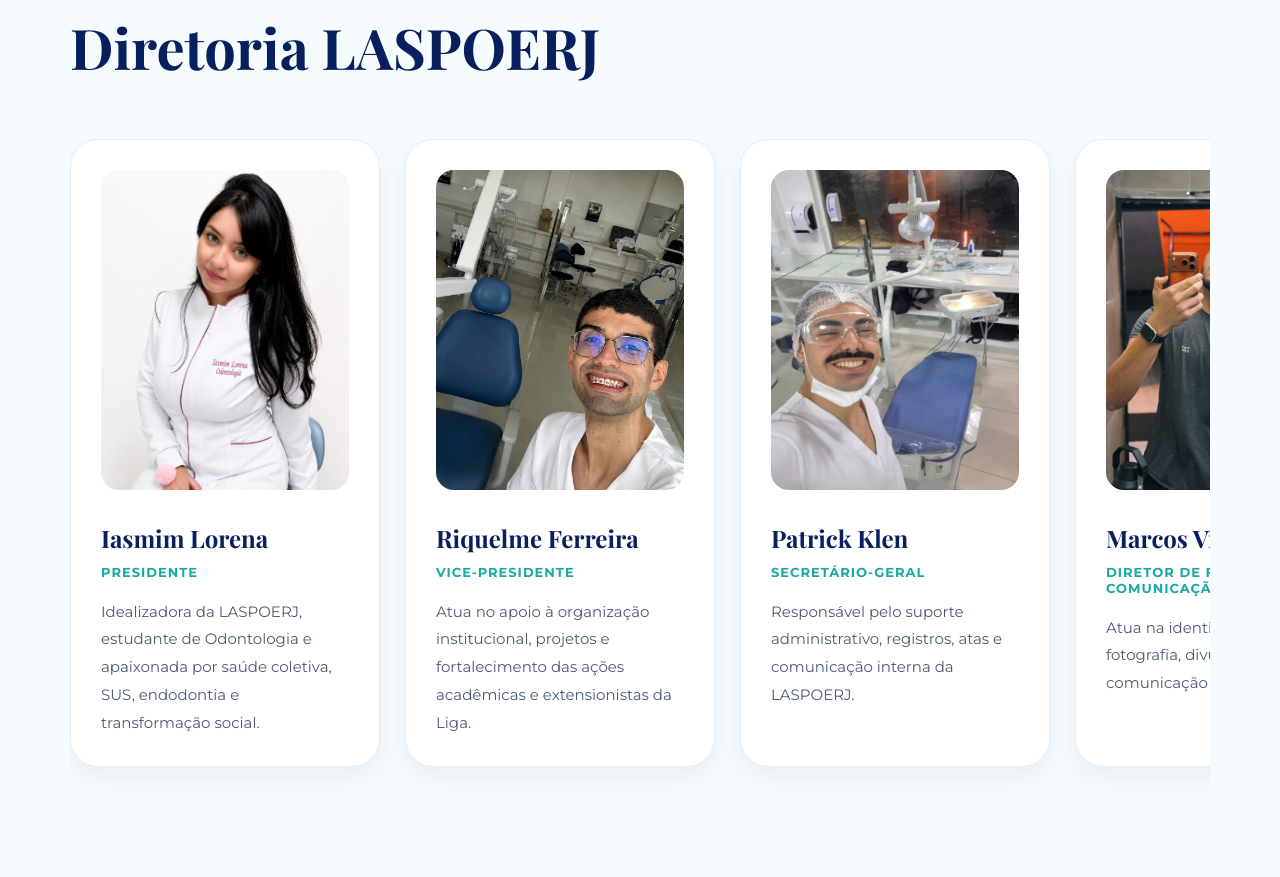
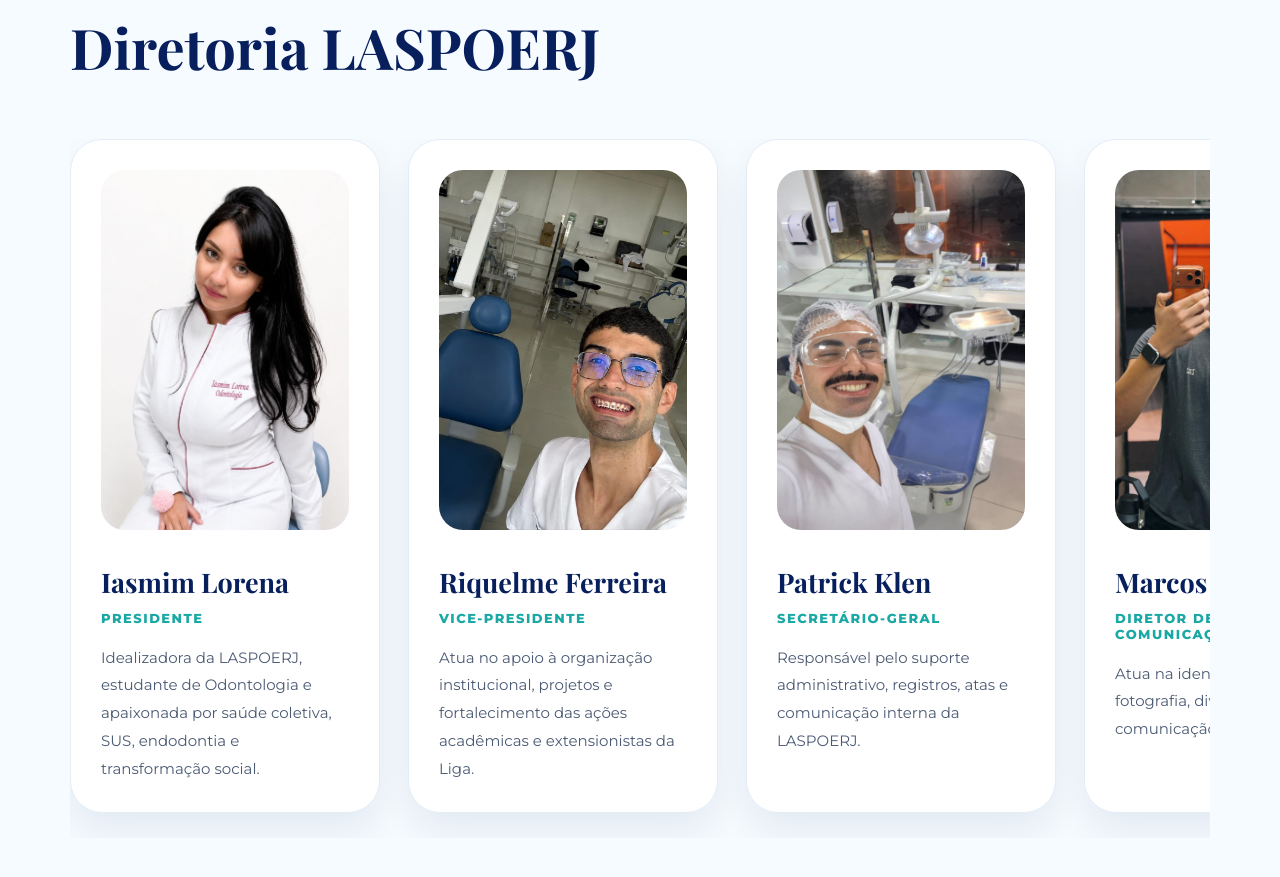
Before and after one commit to ligacademicasp/laspoerj.site, a Next.js app: page / in a window 1280 px wide. Shown: the part 2120-2997 px from the top of the page. Built offline with nearby package versions, Linux system fonts and the light colour scheme.

Commit message:
Update globals.css

```diff
--- a/app/globals.css
+++ b/app/globals.css
@@ -561,23 +561,6 @@
   .eventItem {
     flex-direction: column;
   }
-}.diretoria {
-  width: 100%;
-  padding: 110px 70px;
-  background: #F6FBFF;
-  clear: both;
-}
-
-.diretoriaGrid {
-  width: 100%;
-  display: grid;
-  grid-template-columns: repeat(5, minmax(220px, 1fr));
-  gap: 30px;
-  align-items: stretch;
-}
-
-.membroCard {
-  width: 100%;
 }/* NUMEROS */
 
 .numeros {
@@ -658,67 +641,62 @@
 .destaqueEvento strong,
 .destaqueEvento span {
   color: white;
+}.membroCard {
+  min-width: 310px;
+  max-width: 310px;
+  background: white;
+  border-radius: 32px;
+  padding: 30px;
+  border: 1px solid #e3edf7;
+  box-shadow: 0 18px 40px rgba(7, 31, 92, 0.08);
+  scroll-snap-align: start;
+  transition: 0.3s ease;
 }
 
-/* DIRETORIA */
-
-.diretoria {
-  padding: 110px 70px;
-  background: #f6fbff;
-}
-
-.diretoriaGrid {
-  display: grid;
-  grid-template-columns: repeat(5, 1fr);
-  gap: 25px;
-  margin-top: 40px;
-}
-
-.membroCard {
-  background: white;
-  border-radius: 28px;
-  padding: 20px;
-  border: 1px solid #e3edf7;
-  box-shadow: 0 10px 25px rgba(0,0,0,.05);
+.membroCard:hover {
+  transform: translateY(-8px);
 }
 
 .fotoMembro {
   width: 100%;
-  height: 320px;
+  height: 360px;
   object-fit: cover;
-  border-radius: 18px;
-  margin-bottom: 20px;
+  object-position: center;
+  border-radius: 24px;
+  margin-bottom: 22px;
 }
 
 .membroCard h3 {
-  font-size: 24px;
+  font-family: 'Playfair Display', serif;
+  font-size: 27px;
   color: var(--azul-marinho);
+  margin-bottom: 10px;
 }
 
 .membroCard span {
   display: block;
-  margin: 10px 0;
+  margin-bottom: 18px;
   color: var(--turquesa);
-  font-weight: 700;
+  font-weight: 800;
   text-transform: uppercase;
-  letter-spacing: 1px;
+  letter-spacing: 1.5px;
+  font-size: 13px;
 }
 
 .membroCard p {
-  line-height: 1.7;
+  line-height: 1.85;
   color: var(--texto);
+  font-size: 15px;
 }
 
 /* RESPONSIVO */
 
 @media (max-width: 1200px) {
-  .diretoriaGrid {
-    grid-template-columns: repeat(3, 1fr);
-  }
 
   .eventosGrid {
     grid-template-columns: repeat(2, 1fr);
   }
+
 }
 
 @media (max-width: 768px) {
@@ -987,30 +965,144 @@
     font-size: 18px;
   }
 }
-/* ===== MOBILE ===== */
+/* ========================= */
+/* MOBILE */
+/* ========================= */
 
 @media (max-width: 768px) {
 
+  .header {
+    padding: 16px 20px;
+  }
+
+  .logoBox img {
+    width: 60px;
+    height: 60px;
+  }
+
+  .logoBox strong {
+    font-size: 20px;
+    letter-spacing: 2px;
+  }
+
   .hero {
+    padding: 40px 20px;
     overflow-x: hidden;
-    padding: 40px 24px;
   }
 
   .hero h1 {
-    font-size: 3rem;
+    font-size: clamp(2rem, 10vw, 2.8rem);
     line-height: 1.1;
     max-width: 100%;
-    word-break: keep-all;
-    overflow-wrap: break-word;
   }
 
   .typewriter {
     display: block;
-    font-size: 2.6rem;
+    font-size: clamp(1.8rem, 8vw, 2.4rem);
+    white-space: normal;
+    border-right: none;
+    animation: none;
   }
 
   .descricao {
-    font-size: 1.1rem;
+    font-size: 1rem;
     line-height: 1.8;
   }
+
+  .sobre,
+  .diretoria,
+  .agendaSection,
+  .contatoSection,
+  .orientadores,
+  .eventos {
+    padding: 70px 20px;
+  }
+
+  .numeros {
+    grid-template-columns: repeat(2, 1fr);
+    gap: 15px;
+    padding: 30px 20px;
+  }
+
+  .numeros div {
+    padding: 25px 15px;
+  }
+
+  .diretoriaGrid {
+    display: flex;
+    overflow-x: auto;
+    gap: 20px;
+    scroll-snap-type: x mandatory;
+    padding-bottom: 15px;
+  }
+
+  .membroCard {
+    min-width: 280px;
+    max-width: 280px;
+    flex-shrink: 0;
+    scroll-snap-align: start;
+  }
+
+  .fotoMembro {
+    height: 320px;
+  }
+
+  .eventosGrid {
+    grid-template-columns: 1fr;
+  }
+
+  .orientadorCard {
+    grid-template-columns: 1fr;
+    gap: 25px;
+  }
+
+  .fotoOrientador {
+    height: 320px;
+  }
+
+  .contatoGrid {
+    grid-template-columns: 1fr;
+  }
+
+  .calendarCard {
+    padding: 20px;
+  }
+
+  .eventItem {
+    flex-direction: column;
+  }
+
+}html,
+body {
+  overflow-x: hidden;
+  width: 100%;
 }
+
+main {
+  overflow-x: hidden;
+  width: 100%;
+}/* CORREÇÃO FINAL DA DIRETORIA */
+
+.membroCard {
+  min-width: 310px !important;
+  max-width: 310px !important;
+  padding: 30px !important;
+  border-radius: 32px !important;
+}
+
+.fotoMembro {
+  height: 360px !important;
+  object-fit: cover !important;
+  object-position: center !important;
+}
+
+@media (max-width: 768px) {
+  .membroCard {
+    min-width: 280px !important;
+    max-width: 280px !important;
+  }
+
+  .fotoMembro {
+    height: 320px !important;
+  }
+}
```
